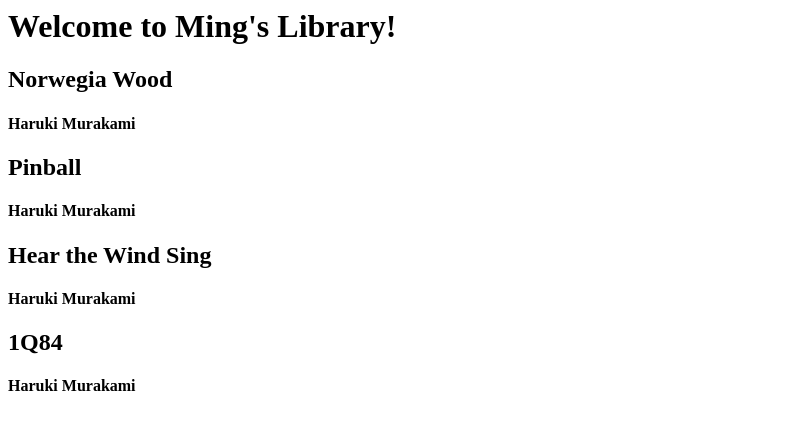
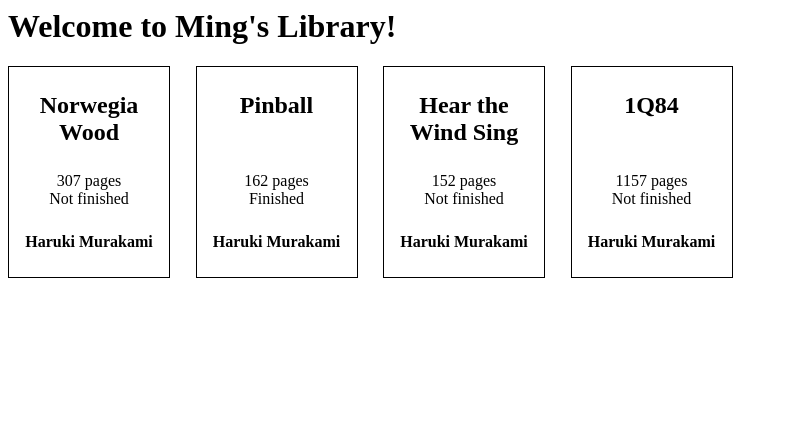
Before and after one commit to TheyFoundMing/react-library, a React (Create React App) app: page / in a window 1280 px wide. Shown: the top 430 px of the page, without its empty margins (0-788 px from the left). Built offline with nearby package versions, Linux system fonts and the light colour scheme.

Commit message:
Add toggleFinish and onClick for child elements

```diff
--- a/src/components/Book.js
+++ b/src/components/Book.js
@@ -1,10 +1,16 @@
 import React from "react";
+
+import "../App.css";
 
 function Book(props) {
   console.log(props);
   return (
-    <div>
+    <div className="cover" onClick={() => props.toggleFinish(props.data.id)}>
       <h2>{props.data.name}</h2>
+      <div className="details">
+        <span>{props.data.pages} pages</span>
+        <span>{props.data.finished ? "Finished" : "Not finished"}</span>
+      </div>
       <h4>{props.data.author}</h4>
     </div>
   );
--- a/src/components/BookshelfContainer.js
+++ b/src/components/BookshelfContainer.js
@@ -1,14 +1,28 @@
 import React from "react";
+
+import Bookshelf from "./Bookshelf";
 import bookList from "../booksData";
 
-import Book from "./Book";
+import "../App.css";
 
 class BookshelfCont extends React.Component {
+  constructor() {
+    super();
+    this.state = {
+      books: bookList,
+    };
+
+    this.toggleFinish = this.toggleFinish.bind(this);
+  }
+
+  toggleFinish(id) {
+    console.log(`I'm looking for book ${id}!`);
+  }
+
   render() {
-    console.log(bookList);
-    const books = bookList.map((book) => <Book key={book.id} data={book} />);
-
-    return <div>{books}</div>;
+    return (
+      <Bookshelf data={this.state.books} toggleFinish={this.toggleFinish} />
+    );
   }
 }
 
```
